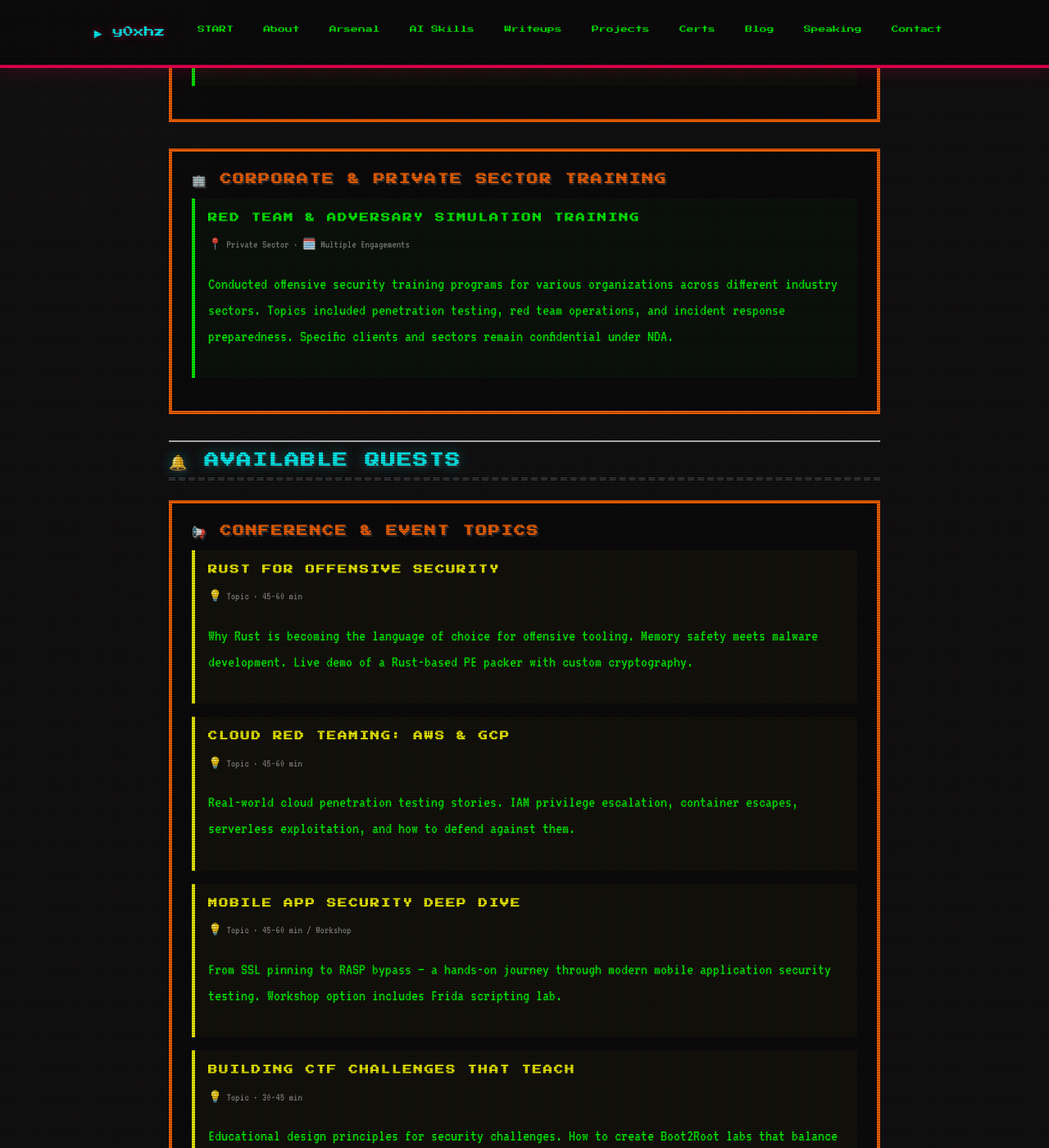
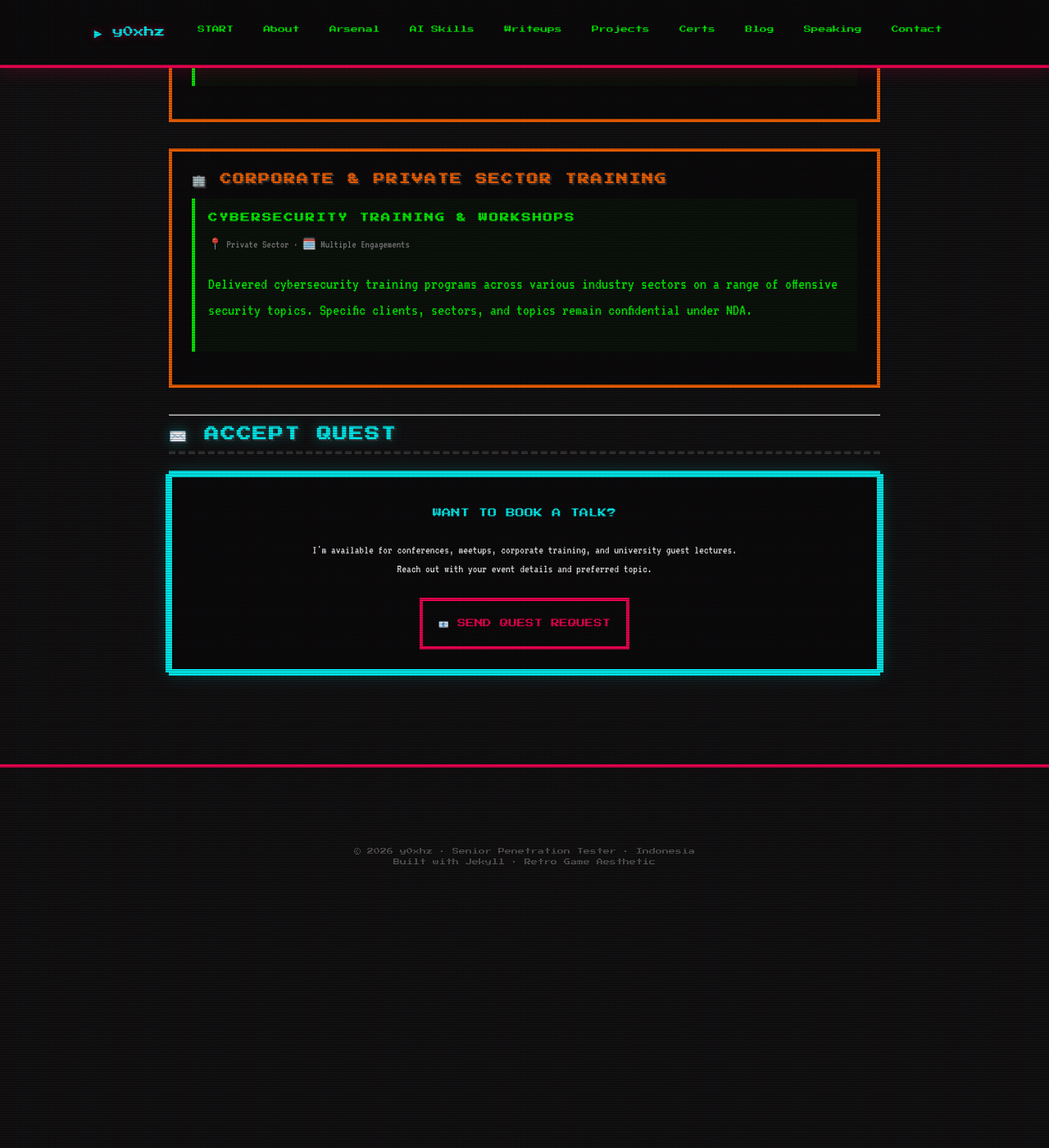
Before and after one commit to y0xhz/y0xhz.github.io, a Jekyll site: the page built from speaking.md, in a window 1280 px wide and 1400 px high, scrolled down 1070 px. Shown: the whole window at 82% size. Built offline with Jekyll 4.4.1, drawn with Linux system fonts in a browser that asks for light colours; after the commit the page ends 2195 px from its top, so only the background shows below that; some of the changed text lies outside the part shown.

Commit message:
fix: remove available quests, generic corporate training topic

```diff
--- a/speaking.md
+++ b/speaking.md
@@ -47,43 +47,10 @@ description: "Speaking engagements, guest lectures, and available conference top
   <h3>🏢 Corporate & Private Sector Training</h3>
 
   <div class="quest-item">
-    <h4 style="color: var(--c-lime); margin-top: 0;">Red Team & Adversary Simulation Training</h4>
+    <h4 style="color: var(--c-lime); margin-top: 0;">Cybersecurity Training & Workshops</h4>
     <p style="font-size: 0.85rem; color: var(--c-dim);">📍 Private Sector · 🗓️ Multiple Engagements</p>
-    <p>Conducted offensive security training programs for various organizations across different industry sectors. Topics included penetration testing, red team operations, and incident response preparedness. Specific clients and sectors remain confidential under NDA.</p>
+    <p>Delivered cybersecurity training programs across various industry sectors on a range of offensive security topics. Specific clients, sectors, and topics remain confidential under NDA.</p>
   </div>
-</div>
-
----
-
-## 🔔 AVAILABLE QUESTS
-
-<div class="quest-board">
-  <h3>📢 Conference & Event Topics</h3>
-
-  <div class="quest-item available">
-    <h4 style="color: var(--c-yellow); margin-top: 0;">Rust for Offensive Security</h4>
-    <p style="font-size: 0.85rem; color: var(--c-dim);">💡 Topic · 45-60 min</p>
-    <p>Why Rust is becoming the language of choice for offensive tooling. Memory safety meets malware development. Live demo of a Rust-based PE packer with custom cryptography.</p>
-  </div>
-
-  <div class="quest-item available">
-    <h4 style="color: var(--c-yellow); margin-top: 0;">Cloud Red Teaming: AWS & GCP</h4>
-    <p style="font-size: 0.85rem; color: var(--c-dim);">💡 Topic · 45-60 min</p>
-    <p>Real-world cloud penetration testing stories. IAM privilege escalation, container escapes, serverless exploitation, and how to defend against them.</p>
-  </div>
-
-  <div class="quest-item available">
-    <h4 style="color: var(--c-yellow); margin-top: 0;">Mobile App Security Deep Dive</h4>
-    <p style="font-size: 0.85rem; color: var(--c-dim);">💡 Topic · 45-60 min / Workshop</p>
-    <p>From SSL pinning to RASP bypass — a hands-on journey through modern mobile application security testing. Workshop option includes Frida scripting lab.</p>
-  </div>
-
-  <div class="quest-item available">
-    <h4 style="color: var(--c-yellow); margin-top: 0;">Building CTF Challenges That Teach</h4>
-    <p style="font-size: 0.85rem; color: var(--c-dim);">💡 Topic · 30-45 min</p>
-    <p>Educational design principles for security challenges. How to create Boot2Root labs that balance difficulty, storytelling, and learning outcomes.</p>
-  </div>
-
 </div>
 
 ---
```
